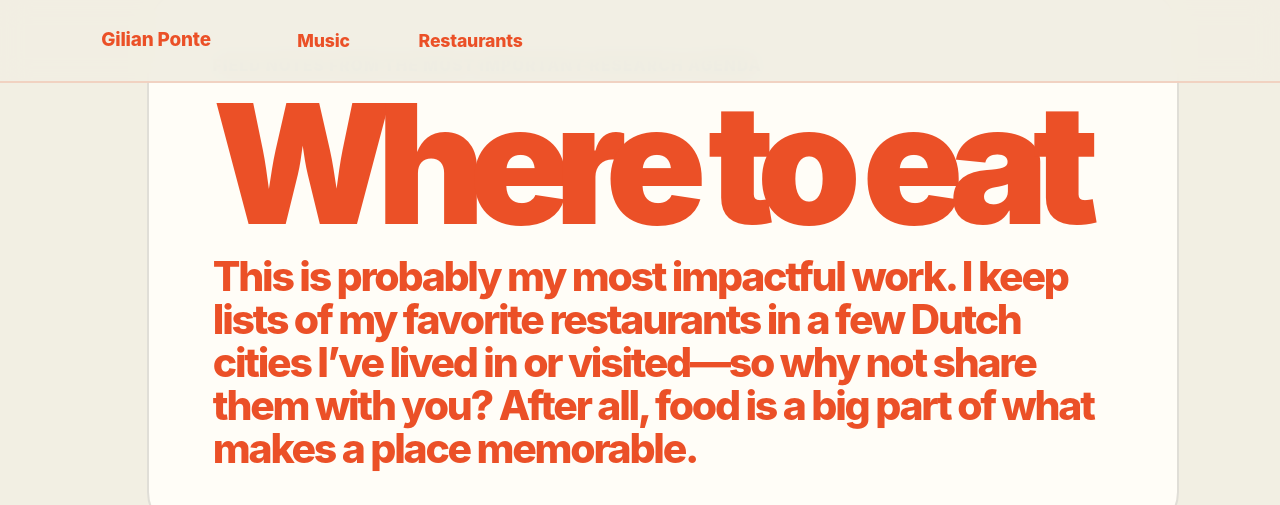
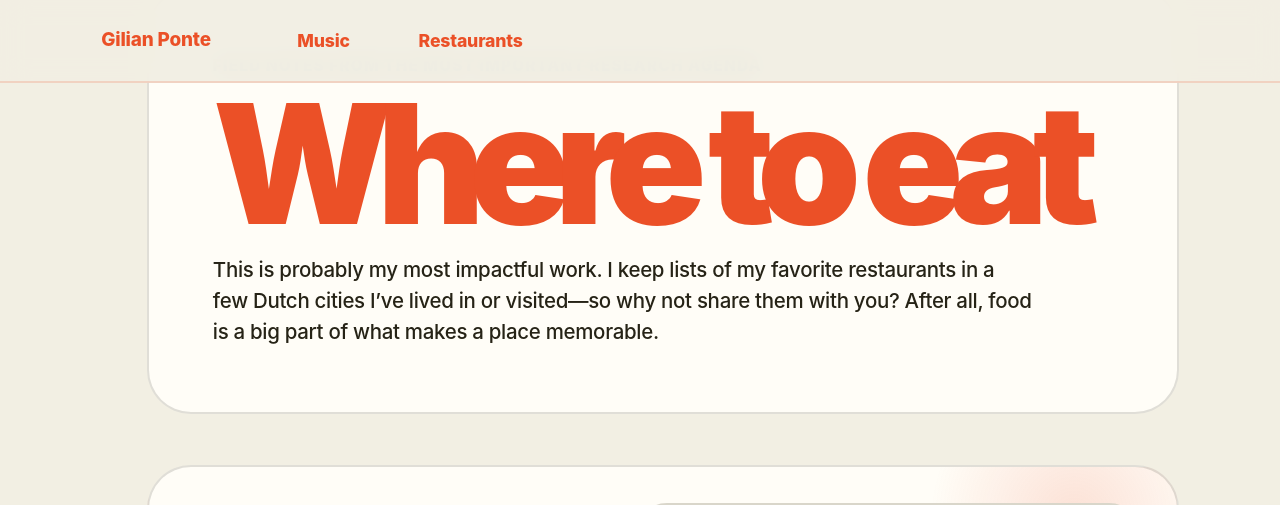
Before and after one commit to GilianPonte/gilianponte.github.io, a Jekyll site: the page built from _pages/teaching.md, in a window 1280 px wide and 1400 px high, scrolled down 369 px. Shown: the top 505 px of the window. Built offline with Jekyll 4.4.1, drawn with Linux system fonts in a browser that asks for light colours; grey boxes are pictures that could not be loaded.

Commit message:
Update _condesa.scss

```diff
--- a/_sass/_condesa.scss
+++ b/_sass/_condesa.scss
@@ -940,13 +940,13 @@ figure.highlight {
 }
 
 .food-hero p:last-child {
-  max-width: 920px;
+  max-width: 820px;
   margin: 0;
-  color: var(--condesa-orange);
-  font-size: clamp(1.5rem, 3.2vw, 3rem);
-  font-weight: 850;
-  letter-spacing: -0.055em;
-  line-height: 1.05;
+  color: var(--condesa-ink);
+  font-size: clamp(1.05rem, 1.6vw, 1.35rem);
+  font-weight: 500;
+  letter-spacing: -0.015em;
+  line-height: 1.5;
 }
 
 .food-grid {
```
